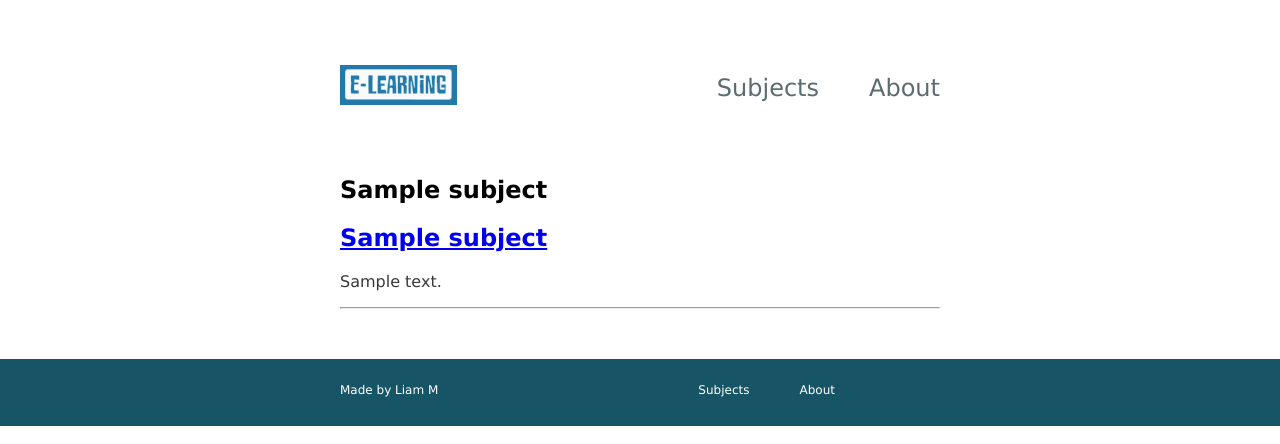
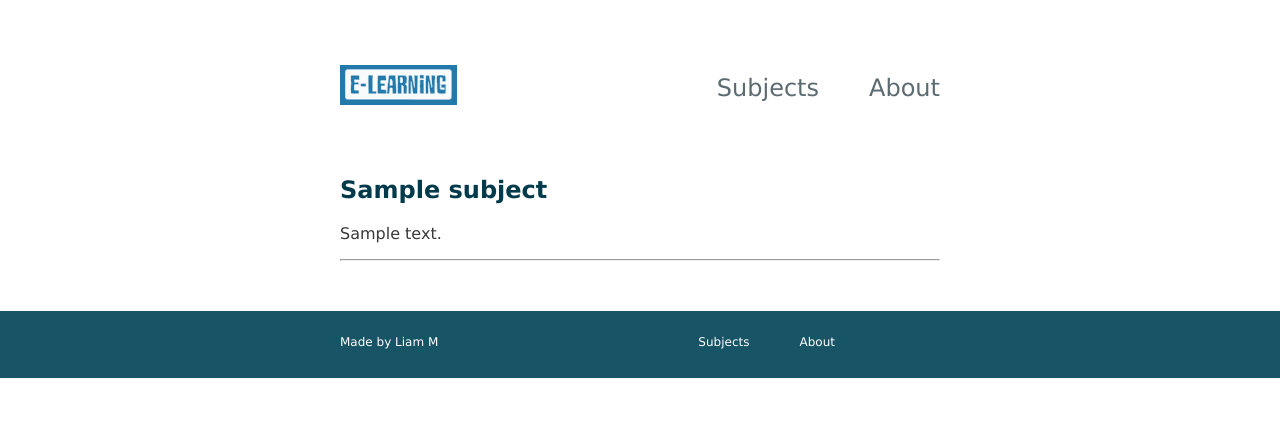
Before and after one commit to twoutrigger/e-learning-app, a Flask app: page /subjects in a window 1280 px wide. Shown: the top 444 px of the page. Run offline with Flask 3, Linux system fonts and the light colour scheme; tables that the repository leaves empty hold one stand-in row (values such as "Sample post").

Commit message:
refine url hover css

```diff
--- a/static/css/styles.css
+++ b/static/css/styles.css
@@ -63,6 +63,24 @@ body {
 .text__paragraph {
     text-align: left;
     color: #3a3939;
+}
+
+.text__link a {
+  text-align: left;
+  color: #013a4b;
+  text-decoration: none;
+}
+
+.text__link a:visited {
+  text-decoration: none;
+}
+
+.text__link a:hover {
+  text-decoration: underline;
+}
+
+.text__link a:active {
+  text-decoration: underline;
 }
 
 .button__multichoice {
--- a/templates/subjects.html
+++ b/templates/subjects.html
@@ -7,8 +7,7 @@
     {% for subject in entries_subjects %}
 
         <section>
-            <h1 class="text__header">{{ subject[0] }}</h1>
-            <h2> <a href="{{ url_for('subject', subject_name=subject[0]) }}">{{ subject[0] }}</a> </h2>
+            <h2 class="text__link"> <a href="{{ url_for('subject', subject_name=subject[0]) }}">{{ subject[0] }}</a> </h2>
             <!-- add photo in asset -->
             <p class="text__paragraph">{{ subject[1] }}</p>
             <hr class="solid">
```
